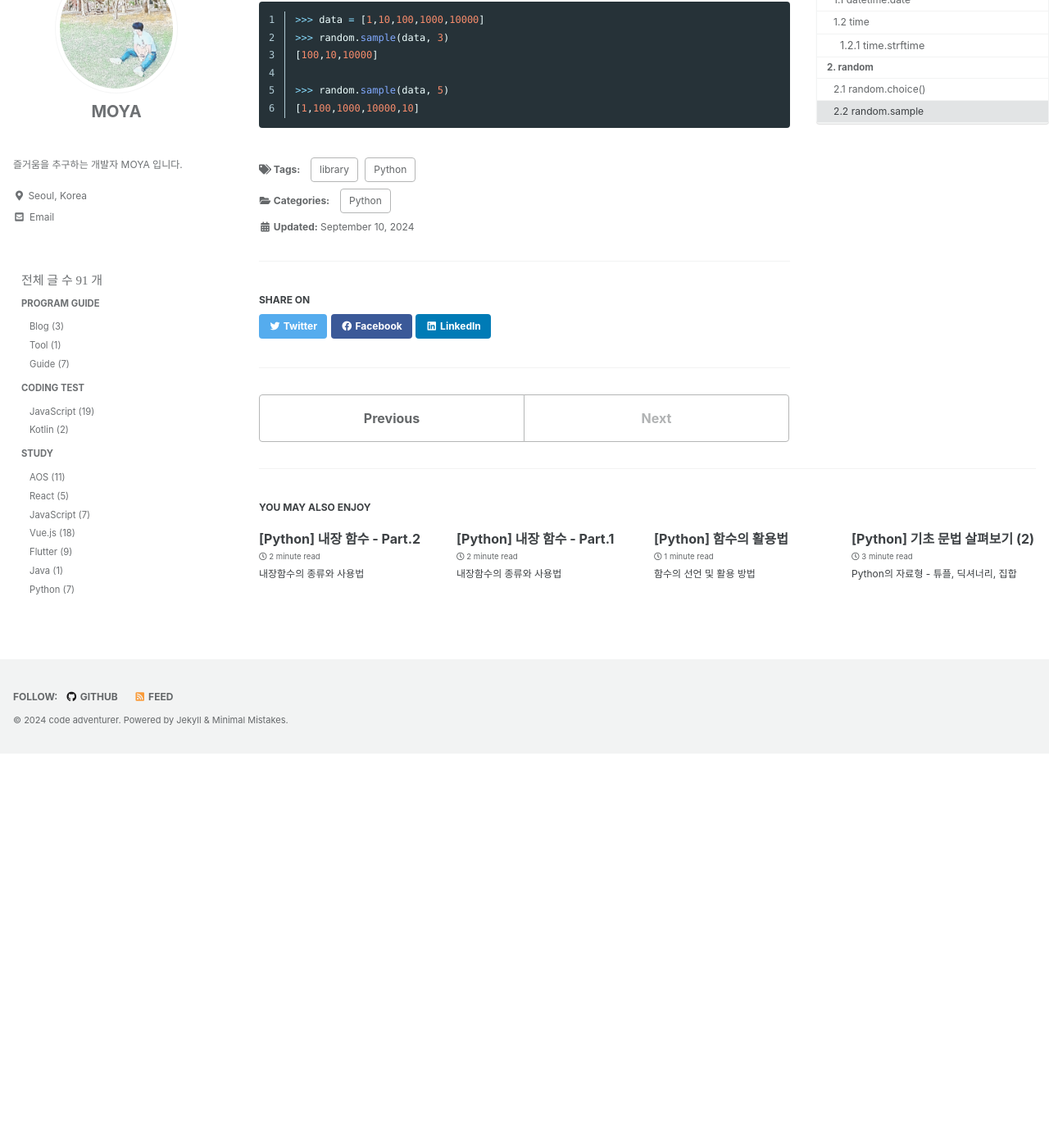
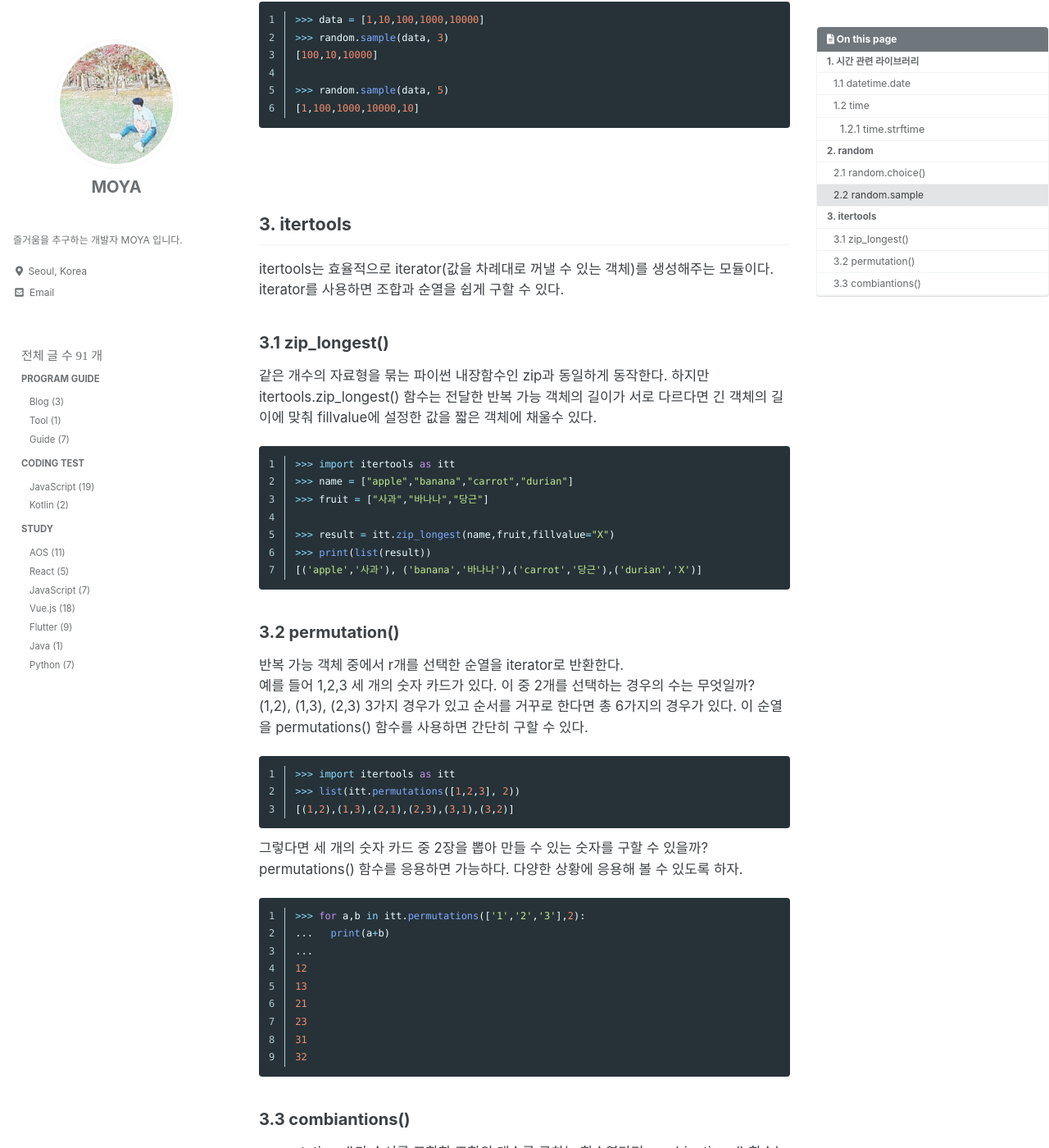
Before and after one commit to kdc7140/kdc7140.github.io, a Jekyll site: the page built from _posts/study/2024-09-10-python007.md, in a window 1280 px wide and 1400 px high, scrolled down 2977 px. Shown: the whole window at 82% size. Built offline with Jekyll 4.4.1, drawn with Linux system fonts in a browser that asks for light colours; cached includes are drawn as plain includes; some web fonts are replaced; before the commit the page ends 3896 px from its top, so only the background shows below that; some of the changed text lies outside the part shown.

Commit message:
Python - add library

````diff
--- a/_posts/study/2024-09-10-python007.md
+++ b/_posts/study/2024-09-10-python007.md
@@ -135,3 +135,60 @@ sample 함수는 입력 받은 리스트의 순서를 무작위로 섞어준다.
 >>> random.sample(data, 5)
 [1,100,1000,10000,10]
 ```
+
+
+<br/><br/>
+
+## 3. itertools
+
+itertools는 효율적으로 iterator(값을 차례대로 꺼낼 수 있는 객체)를 생성해주는 모듈이다. iterator를 사용하면 조합과 순열을 쉽게 구할 수 있다.
+
+
+### 3.1 zip_longest()
+
+같은 개수의 자료형을 묶는 파이썬 내장함수인 zip과 동일하게 동작한다. 하지만 itertools.zip_longest() 함수는 전달한 반복 가능 객체의 길이가 서로 다르다면 긴 객체의 길이에 맞춰 fillvalue에 설정한 값을 짧은 객체에 채울수 있다.
+
+```py
+>>> import itertools as itt
+>>> name = ["apple","banana","carrot","durian"]
+>>> fruit = ["사과","바나나","당근"]
+
+>>> result = itt.zip_longest(name,fruit,fillvalue="X")
+>>> print(list(result))
+[('apple','사과'), ('banana','바나나'),('carrot','당근'),('durian','X')]
+```
+
+### 3.2 permutation()
+
+반복 가능 객체 중에서 r개를 선택한 순열을 iterator로 반환한다. <br/>
+예를 들어 1,2,3 세 개의 숫자 카드가 있다. 이 중 2개를 선택하는 경우의 수는 무엇일까? (1,2), (1,3), (2,3) 3가지 경우가 있고 순서를 거꾸로 한다면 총 6가지의 경우가 있다. 이 순열을 permutations() 함수를 사용하면 간단히 구할 수 있다.
+
+```py
+>>> import itertools as itt
+>>> list(itt.permutations([1,2,3], 2))
+[(1,2),(1,3),(2,1),(2,3),(3,1),(3,2)]
+```
+
+그렇다면 세 개의 숫자 카드 중 2장을 뽑아 만들 수 있는 숫자를 구할 수 있을까? permutations() 함수를 응용하면 가능하다. 다양한 상황에 응용해 볼 수 있도록 하자.
+
+```py
+>>> for a,b in itt.permutations(['1','2','3'],2):
+...   print(a+b)
+...
+12
+13
+21
+23
+31
+32
+```
+
+### 3.3 combiantions()
+
+permutations()가 순서를 포함한 조합의 개수를 구하는 함수였다면 combinations() 함수는 순서에 상관없이 조합을 반환한다.
+
+```py
+>>> import itertools as itt
+>>> list(itt.combinations([1,2,3], 2))
+[(1,2),(1,3),(2,3)]
+```
````
